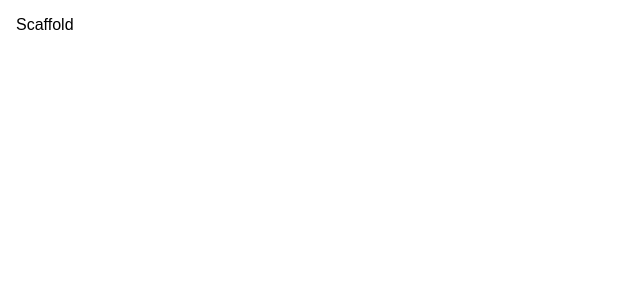
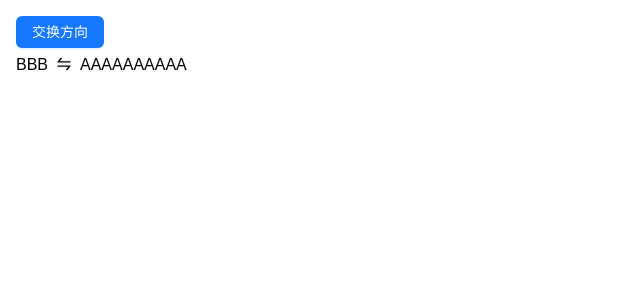
Before and after one commit to mangonob/react-init, a React app: page / in a window 1280 px wide. Shown: the top 300 px of the page, without its empty margins (0-640 px from the left). Built offline with nearby package versions, Linux system fonts and the light colour scheme.

Commit message:
feat: framer-motion

```diff
--- a/src/pages/scaffold/index.tsx
+++ b/src/pages/scaffold/index.tsx
@@ -1,10 +1,37 @@
-import React from 'react';
+import { SwapOutlined } from '@ant-design/icons';
+import { Button, Space } from 'antd';
+import { AnimatePresence, motion } from 'framer-motion';
+import React, { useState } from 'react';
 import { Outlet } from 'react-router';
 
 export default function Scaffold() {
+  const [inOrder, setInOrder] = useState(false);
+
   return (
     <>
-      Scaffold
+      <Space direction="vertical">
+        <Button
+          onClick={() => {
+            setInOrder(!inOrder);
+          }}
+          type="primary"
+        >
+          交换方向
+        </Button>
+        <AnimatePresence>
+          <Space>
+            <motion.div layout key={inOrder ? 'aaa' : 'bbb'}>
+              {inOrder ? 'AAAAAAAAAA' : 'BBB'}
+            </motion.div>
+            <motion.div layout>
+              <SwapOutlined />
+            </motion.div>
+            <motion.div layout key={inOrder ? 'bbb' : 'aaa'}>
+              {inOrder ? 'BBB' : 'AAAAAAAAAA'}
+            </motion.div>
+          </Space>
+        </AnimatePresence>
+      </Space>
       <Outlet />
     </>
   );
```
Also changed, not shown: package.json (+5 -4 lines), 1 other file (tests, documents, lock files or other folders).
